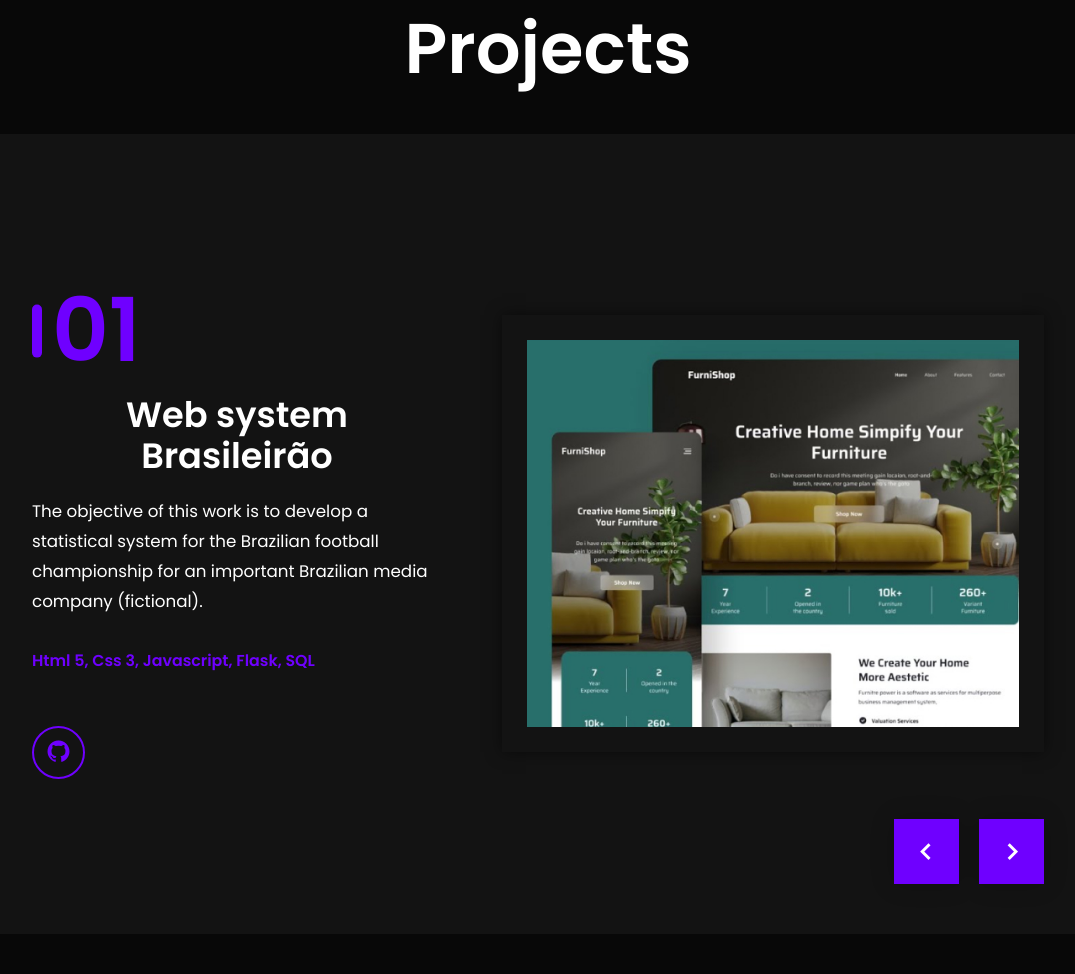
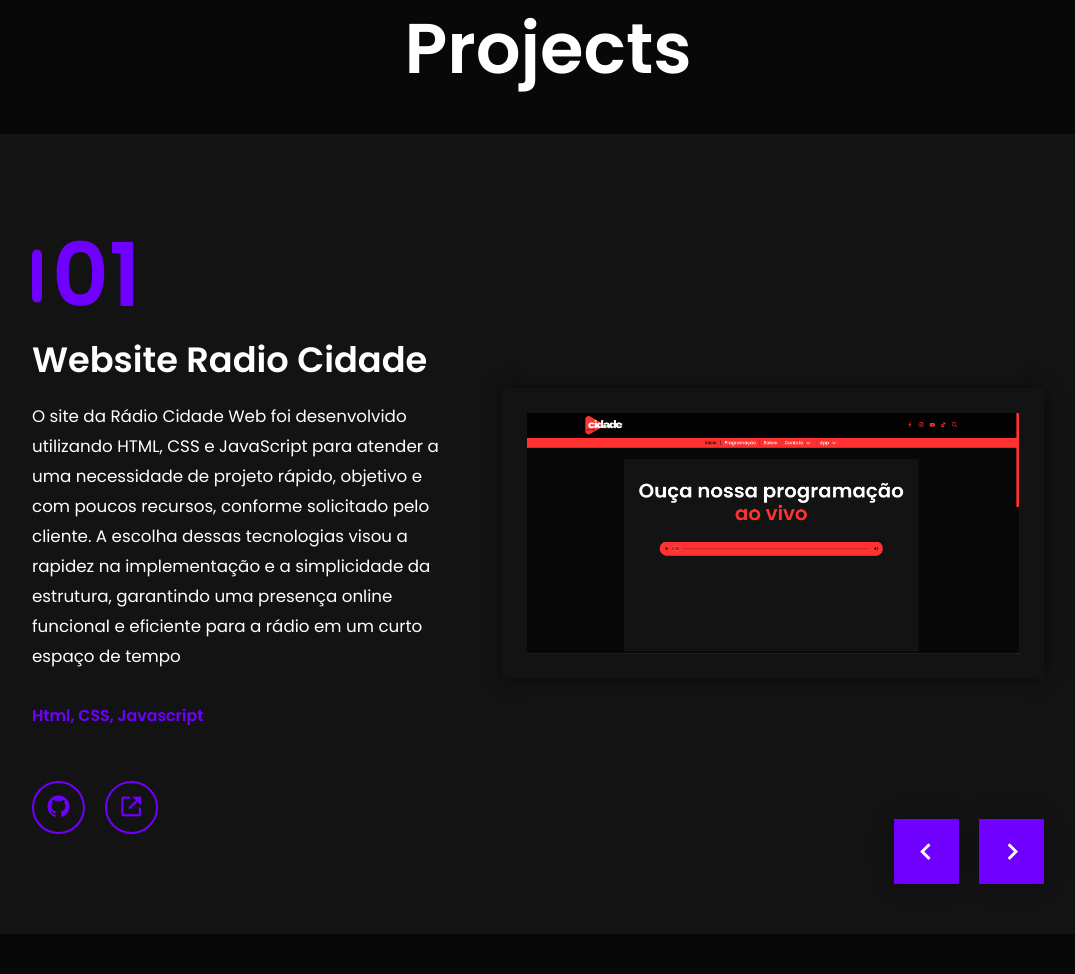
Before and after one commit to matheuznsilva/my_Portfolio, a Flask app: page / in a window 1280 px wide. Shown: the part 2622-3596 px from the top of the page, without its empty margins (92-1167 px from the left). Run offline with Flask 3, Linux system fonts and the light colour scheme.

Commit message:
c28 - Update Script and pages index, index_pt

```diff
--- a/public/static/js/script.js
+++ b/public/static/js/script.js
@@ -2,20 +2,20 @@
 const projects = [
     {
         number: '01',
+        type: 'Website Radio Cidade',
+        description: 'O site da Rádio Cidade Web foi desenvolvido utilizando HTML, CSS e JavaScript para atender a uma necessidade de projeto rápido, objetivo e com poucos recursos, conforme solicitado pelo cliente. A escolha dessas tecnologias visou a rapidez na implementação e a simplicidade da estrutura, garantindo uma presença online funcional e eficiente para a rádio em um curto espaço de tempo',
+        technologies: 'Html, CSS, Javascript',
+        image: '/static/images/work/SiteCidadeWeb.png', // Caminho relativo ajustado para o Flask
+        githubLink: 'https://github.com/matheuznsilva/Website-Radio-Cidade',
+        liveLink: 'https://radiocidadeweb.com.br'
+    },
+    {
+        number: '02',
         type: 'Web system Brasileirão',
         description: 'The objective of this work is to develop a statistical system for the Brazilian football championship for an important Brazilian media company (fictional).',
         technologies: 'Html 5, Css 3, Javascript, Flask, SQL',
-        image: '/static/images/work/thumb1.png', // Caminho relativo ajustado para o Flask
+        image: '/static/images/work/thumb2.png', // Caminho relativo ajustado para o Flask
         githubLink: 'https://github.com/matheuznsilva/BrasileiraoWebSystem',
-        liveLink: '#'
-    },
-    {
-        number: '02',
-        type: 'Fullstack Project',
-        description: 'Lorem ipsum dolor sit amet, consectetur adipiscing elit. Scelerisque consequat, faucibus et, et.',
-        technologies: 'Next.js, Tailwind CSS, Node.js',
-        image: '/static/images/work/thumb2.png', // Caminho relativo ajustado para o Flask
-        githubLink: 'https://github.com/matheuznsilva',
         liveLink: '#'
     },
     {
--- a/public/templates/index.html
+++ b/public/templates/index.html
@@ -28,7 +28,7 @@
 		</nav>
 
 		<div class="lang-btn">
-			<a href="/pt_BR" class="select-lang us"></a>
+			<a href="/pt_BR" class="select-lang br"></a>
 		</div>
 
 	</header>
@@ -424,7 +424,7 @@
 		<i class='bx bx-up-arrow-alt'></i>
 	</a>
 
-	<script src="/static/js/script.js"></script>
+	<script src="../static/js/script.js"></script>
 </body>
 
 </html>
--- a/public/templates/pt_BR/index_pt.html
+++ b/public/templates/pt_BR/index_pt.html
@@ -28,7 +28,7 @@
             </nav>
 
             <div class="lang-btn">
-                <a href="/" class="select-lang br"></a>
+                <a href="/" class="select-lang us"></a>
             </div>
 
         </header>
```
Also changed, not shown: README.md, public/static/images/work/SiteCidadeWeb.png (added).
